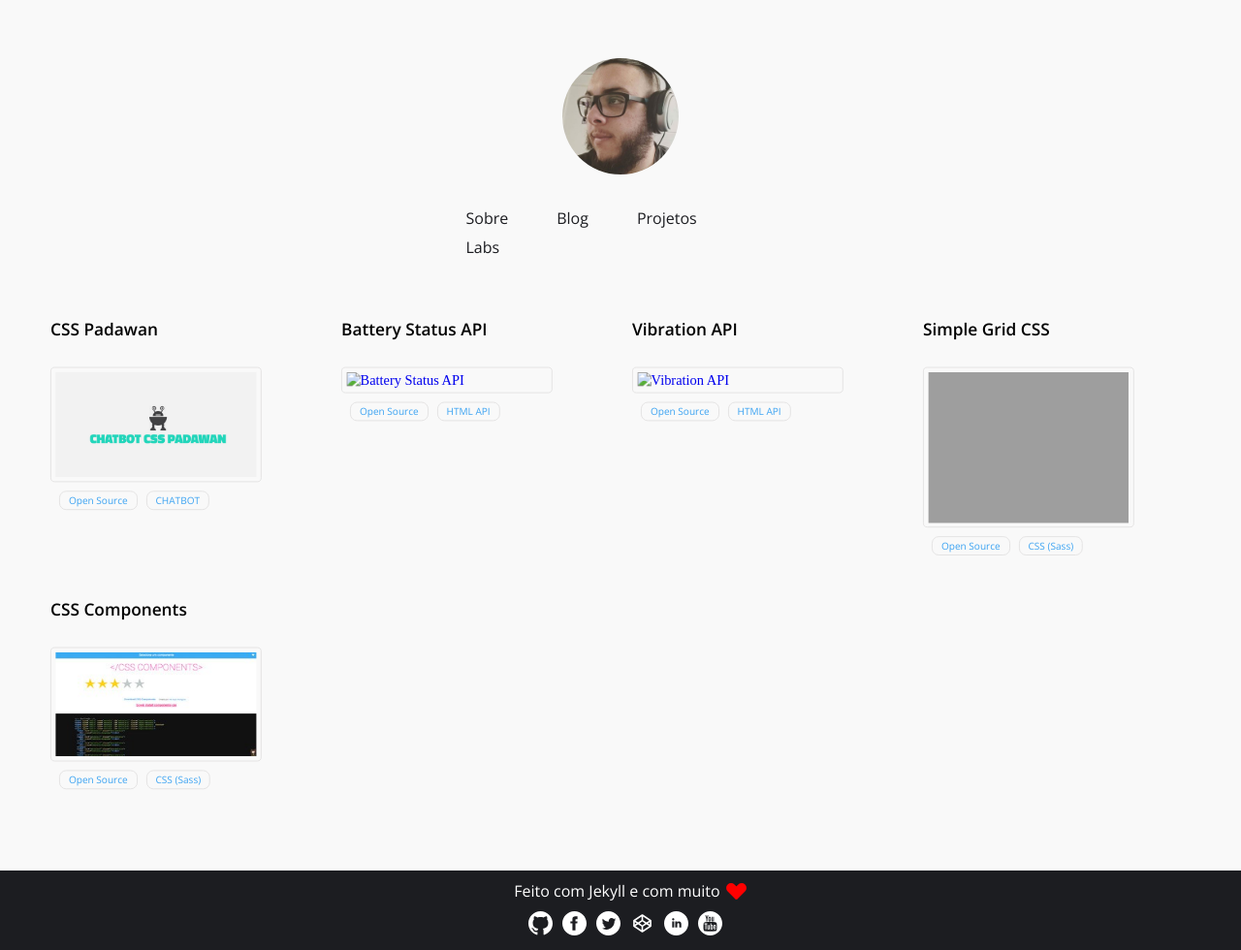
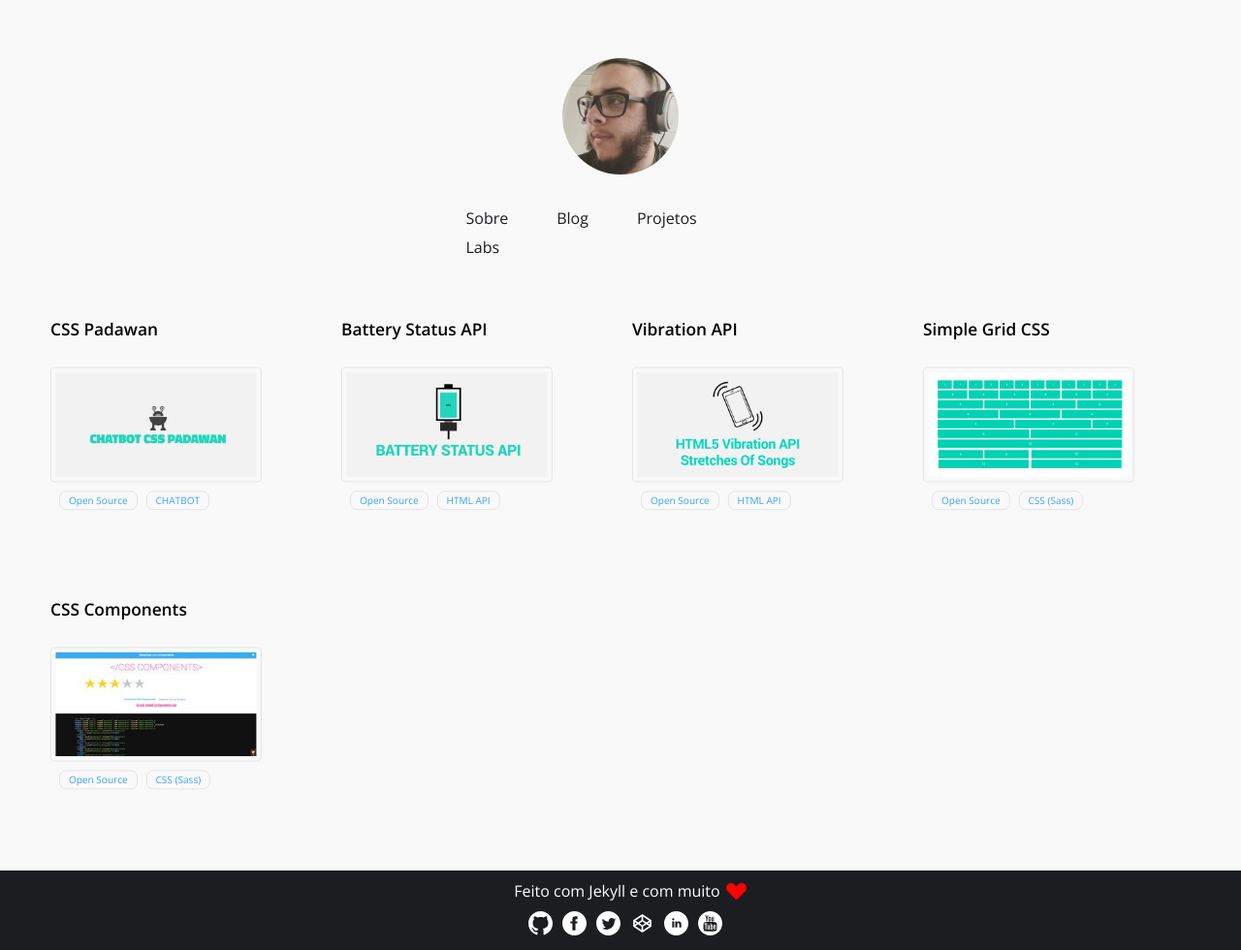
Before and after one commit to hjdesigner/hjdesigner.github.io, a Jekyll site: the page built from projetos.md, in a window 1280 px wide. Shown: the whole page at 97% size. Built offline with Jekyll 4.4.1, drawn with Linux system fonts in a browser that asks for light colours.

Commit message:
Atualização da pagina de projetos

```diff
--- a/projetos.md
+++ b/projetos.md
@@ -78,7 +78,7 @@ tag: Projetos Henrique Rodrigues, Projetos Coisa de Dev
 				</div>
 
 					<figure class="cards-image">
-						<img src="http://henriquemelanda.com.br/simple-grid-css/images/simple-grid-css.jpeg" alt="Simple Grid CSS">
+						<img src="http://henriquemelanda.com.br/simple-grid-css/images/simple-grid-css.jpg" alt="Simple Grid CSS">
 					</figure>
 
 						<div class="tags">
```
Also changed, not shown: battery-status-api/image/battery-status-api.jpg (added), vibration-api/image/vibration-api.jpg (added).
